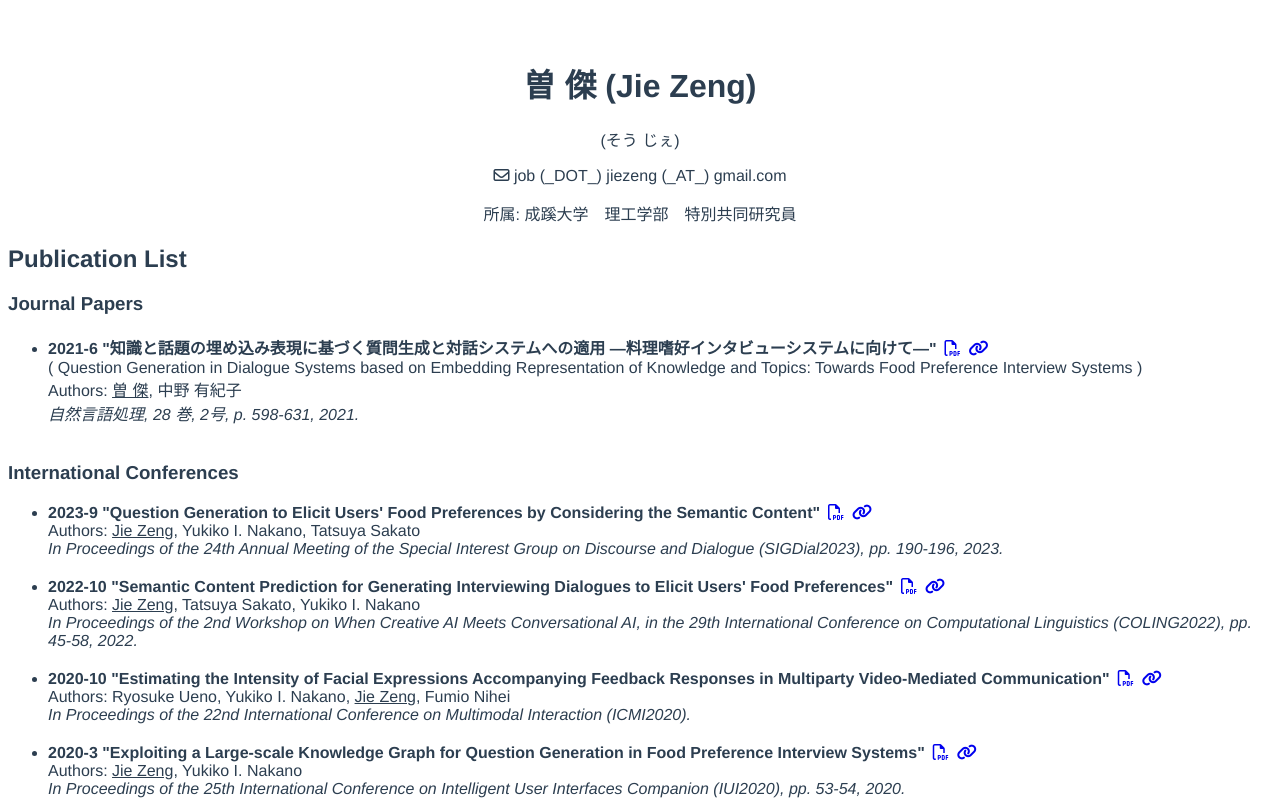
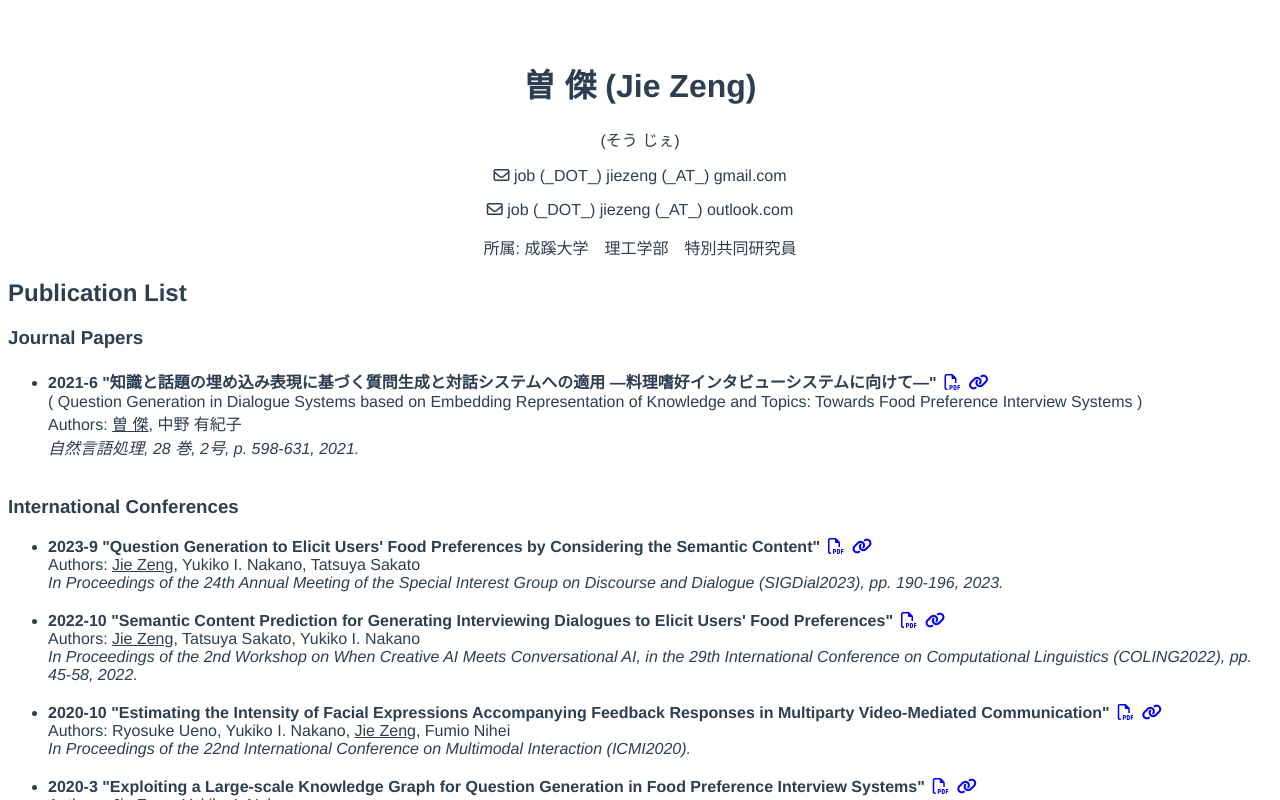
Before and after one commit to viajiefan/viajiefan.github.io, a Vue app: page / in a window 1280 px wide. Shown: the top 800 px of the page. Built offline with nearby package versions, Linux system fonts and the light colour scheme.

Commit message:
update mail address

```diff
--- a/src/assets/desc.yaml
+++ b/src/assets/desc.yaml
@@ -2,7 +2,8 @@ Top:
   JaName: "曽 傑"
   Yomi: "そう じぇ"
   EngName: "Jie Zeng"
-  Mail: "job (_DOT_) jiezeng (_AT_) gmail.com"
+  Mail1: "job (_DOT_) jiezeng (_AT_) gmail.com"
+  Mail2: "job (_DOT_) jiezeng (_AT_) outlook.com"
   Explain: "所属: 成蹊大学　理工学部　特別共同研究員"
 
   # -
--- a/src/components/TopComponent.vue
+++ b/src/components/TopComponent.vue
@@ -2,7 +2,8 @@
     <div class="top">
         <h1> {{descObj.Top.JaName}} ({{descObj.Top.EngName}})</h1>
         <p> ({{descObj.Top.Yomi}}) </p>
-        <p> <i class="fa-regular fa-envelope"></i> {{descObj.Top.Mail}}</p>
+        <p> <i class="fa-regular fa-envelope"></i> {{descObj.Top.Mail1}}</p>
+        <p> <i class="fa-regular fa-envelope"></i> {{descObj.Top.Mail2}}</p>
         <p> {{descObj.Top.Explain}} </p>
     </div>
 </template>
```
Also changed, not shown: 7 other files (tests, documents, lock files or other folders).
